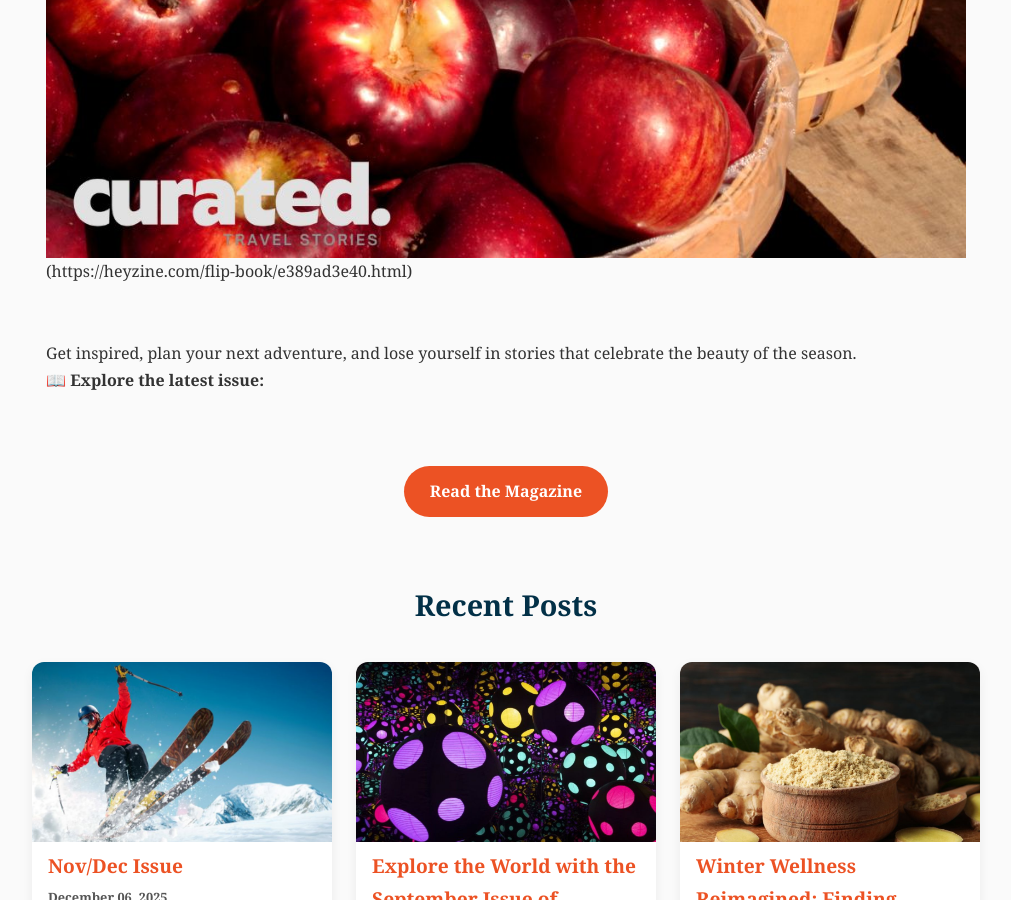
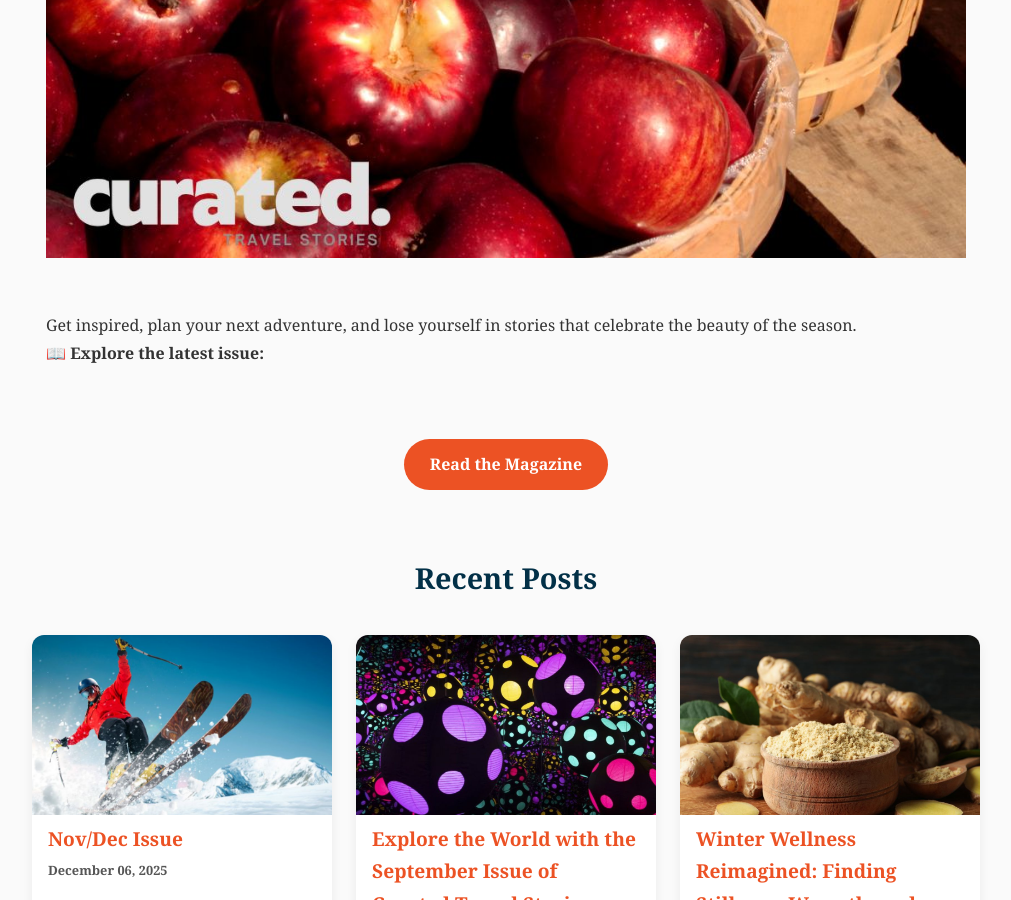
Before and after one commit to CuratedTravelMagazine/Curated-Travel-Magazine, a Jekyll site: the page built from _posts/2025-10-03-stowe.md, in a window 1280 px wide and 900 px high, scrolled down 2626 px. Shown: the whole window, without its empty margins (134-1145 px from the left). Built offline with Jekyll 4.4.1, drawn with Linux system fonts in a browser that asks for light colours.

Commit message:
Add files via upload

```diff
--- a/_posts/2025-10-03-stowe.md
+++ b/_posts/2025-10-03-stowe.md
@@ -9,8 +9,9 @@
 Autumn in Stowe is a feast for the senses. Fiery maples line quiet country roads, their leaves crackling underfoot, while the crisp mountain air carries the scent of pine and apple orchards. Wander through historic [covered bridges] (https://gostowe.com/things-to-do/covered-bridges) that seem frozen in time, and pause at local [cideries] (https://gostowe.com/things-to-do/cideries) to savor crisp, freshly pressed cider and fall treats. Take in the panorama from the [Gondola Skyride] (https://gostowe.com/things-to-do/gondola-skyride), floating above a sea of amber and crimson, or explore scenic byways and forest trails along the [fall foliage route] (https://gostowe.com/things-to-do/fall-foliage). Every corner of Stowe invites you to slow down, breathe deeply, and experience New England’s quintessential leaf-peeping season in all its vibrant, golden glory.
 <br><br>[Read the Oct Issue of Curated Travel Magazine →](https://heyzine.com/flip-book/e389ad3e40.html)
 <br><br>
+[![Curated Travel Magazine](/assets/images/blog/curated -oct (3).jpg)](https://heyzine.com/flip-book/e389ad3e40.html)
 
-![Curated Travel Magazine](/assets/images/blog/curated -oct (3).jpg)(https://heyzine.com/flip-book/e389ad3e40.html)
+
 
 <br><br>
 
```
